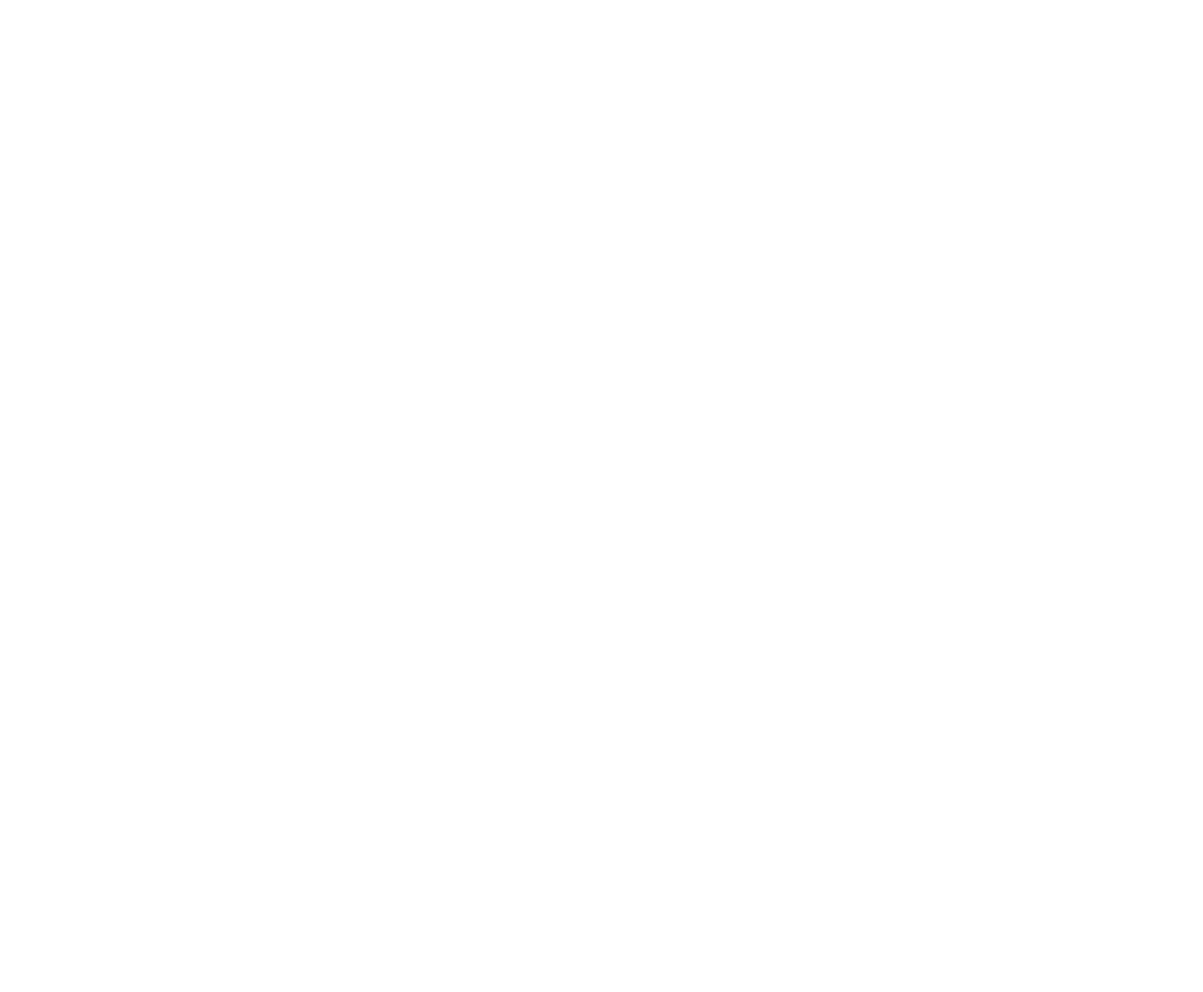
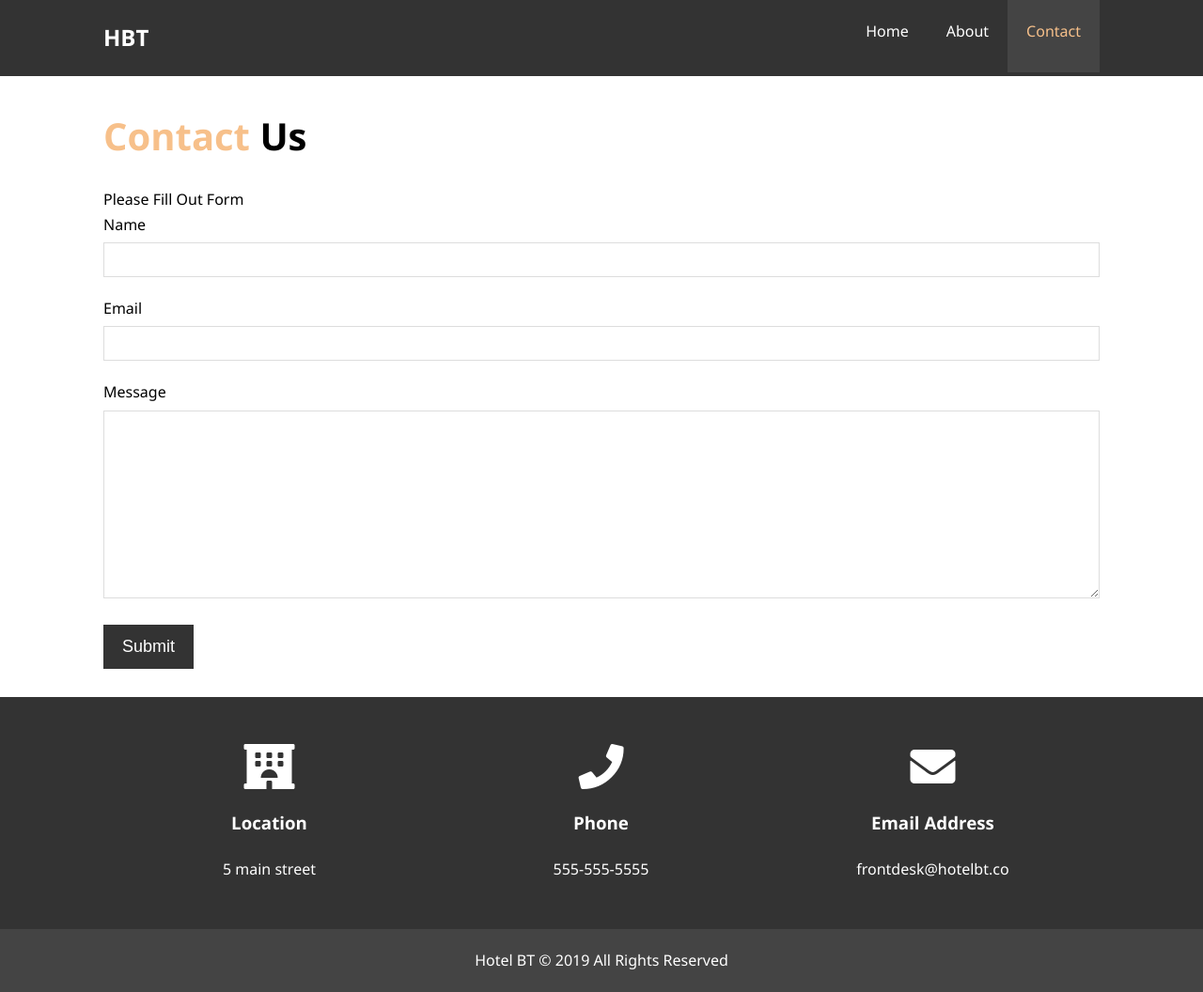
Before and after one commit to ccastell18/HTML-CSS, a plain HTML site: page hotel_website/contact.html in a window 1280 px wide. Shown: the whole page at 94% size. Before the commit the page ends 800 px from the top, so only its background shows below. Drawn offline with Linux system fonts and the light colour scheme.

Commit message:
finish proj 1

```diff
--- a/hotel_website/contact.html
+++ b/hotel_website/contact.html
@@ -0,0 +1,74 @@
+<!DOCTYPE html>
+<html lang="en">
+<head>
+    <meta charset="UTF-8">
+    <meta name="viewport" content="width=device-width, initial-scale=1.0">
+    <meta http-equiv="X-UA-Compatible" content="ie=edge">
+    <meta name="description" content="Welcome to the most extroardinary hotel in Austin, Texas">
+    <meta name="keywords" content="hotel, austin hotel, texas hotel">
+
+    <link rel="stylesheet" href="https://use.fontawesome.com/releases/v5.9.0/css/all.css" integrity="sha384-i1LQnF23gykqWXg6jxC2ZbCbUMxyw5gLZY6UiUS98LYV5unm8GWmfkIS6jqJfb4E" crossorigin="anonymous">
+
+    <link rel="stylesheet" href="css/style.css">
+
+    <title>Hotel BT | Contact </title>
+</head>
+<body>
+    <header>
+        <nav id="navbar">
+            <div class="container">
+                    <h1 class="logo"><a href="index.html"></a> HBT</h1>
+                    <ul>
+                        <li><a href="index.html">Home</a></li>
+                        <li><a href="about.html">About</a></li>
+                        <li><a
+                            class="current" href="contact.html">Contact</a></li>
+                    </ul>
+            </div>
+        </nav>
+    </header>
+<section id="contact-form" class="py-3">
+    <div class="container">
+        <h1 class="l-heading"><span class="text-primary">Contact </span>Us</h1>
+        <p>Please Fill Out Form</p>
+        <form action="process.php">
+            <div class="form-group">
+                <label for="name">Name</label>
+                <input type="text" name="name" id="name">
+            </div>
+            <div class="form-group">
+                <label for="email">Email</label>
+                <input type="email" email="email" id="email">
+            </div>
+            <div class="form-group">
+                <label for="message">Message</label>
+                <textarea  message="message" id="message"></textarea>
+            </div>
+            <button type="submit" class="btn">Submit</button>
+        </form>
+    </div>
+</section>
+<section id="contact-info" class="bg-dark">
+    <div class="container">
+        <div class="box ">
+            <i class="fas fa-hotel fa-3x"></i>
+            <h3>Location</h3>
+            <p>5 main street</p>
+        </div>
+        <div class="box ">
+            <i class="fas fa-phone fa-3x"></i>
+            <h3>Phone</h3>
+            <p>555-555-5555</p></div>
+        <div class="box ">
+            <i class="fas fa-envelope fa-3x"></i>
+            <h3>Email Address</h3>
+            <p>frontdesk@hotelbt.co</p>
+        </div>
+    </div>
+</section>
+
+    <footer id="main-footer">
+        <p>Hotel BT &copy; 2019  All Rights Reserved</p>
+    </footer>
+</body>
+</html>
--- a/hotel_website/css/style.css
+++ b/hotel_website/css/style.css
@@ -227,6 +227,34 @@
     border-radius: 50%;
 }
 
+/* Contact Form */
+
+#contact-form .form-group{
+    margin-bottom: 20px;
+}
+
+#contact-form label{
+   display: block;
+   margin-bottom: 5px;
+}
+
+#contact-form input,
+#contact-form textarea{
+    width: 100%;
+    padding: 10px;
+    border: 1px #ddd solid;
+}
+
+#contact-form textarea{
+    height: 200px;
+}
+
+#contact-form input:focus,
+#contact-form textarea:focus{
+    outline: none;
+    border-color: #f7c08a;
+}
+
 /* Footer */
 
 #main-footer{
```
Also changed, not shown: hotel_website/about.html (+3 -2 lines).
